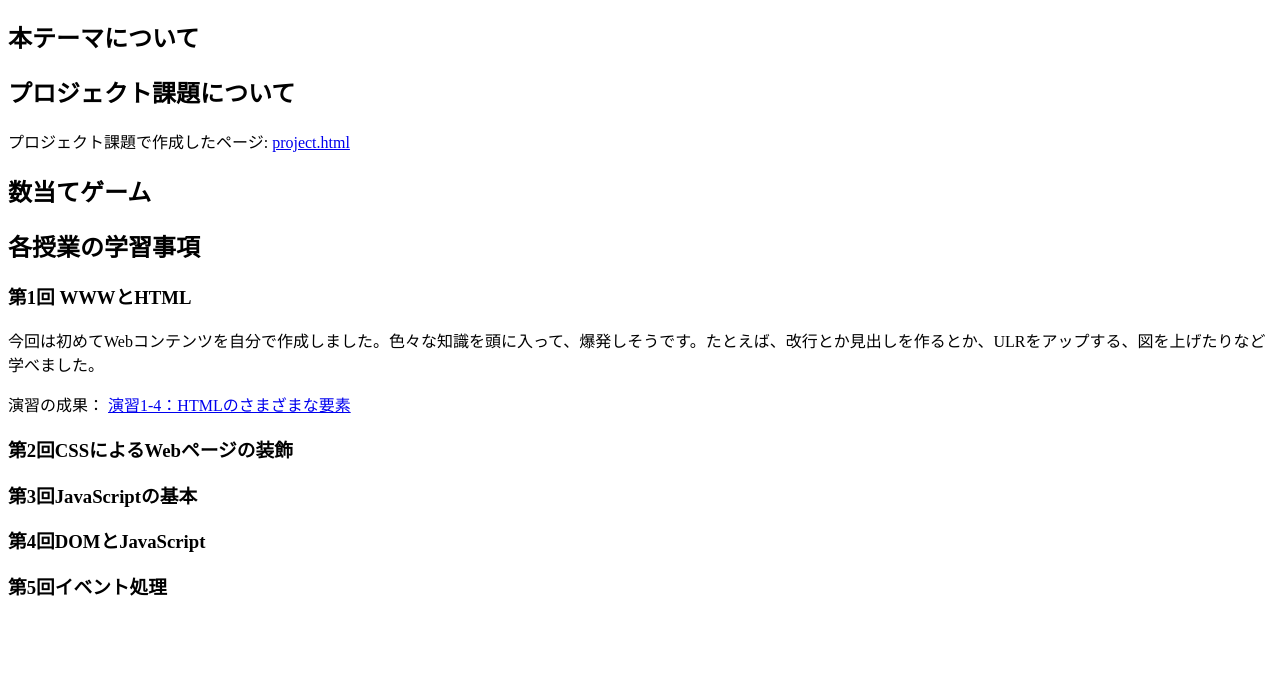
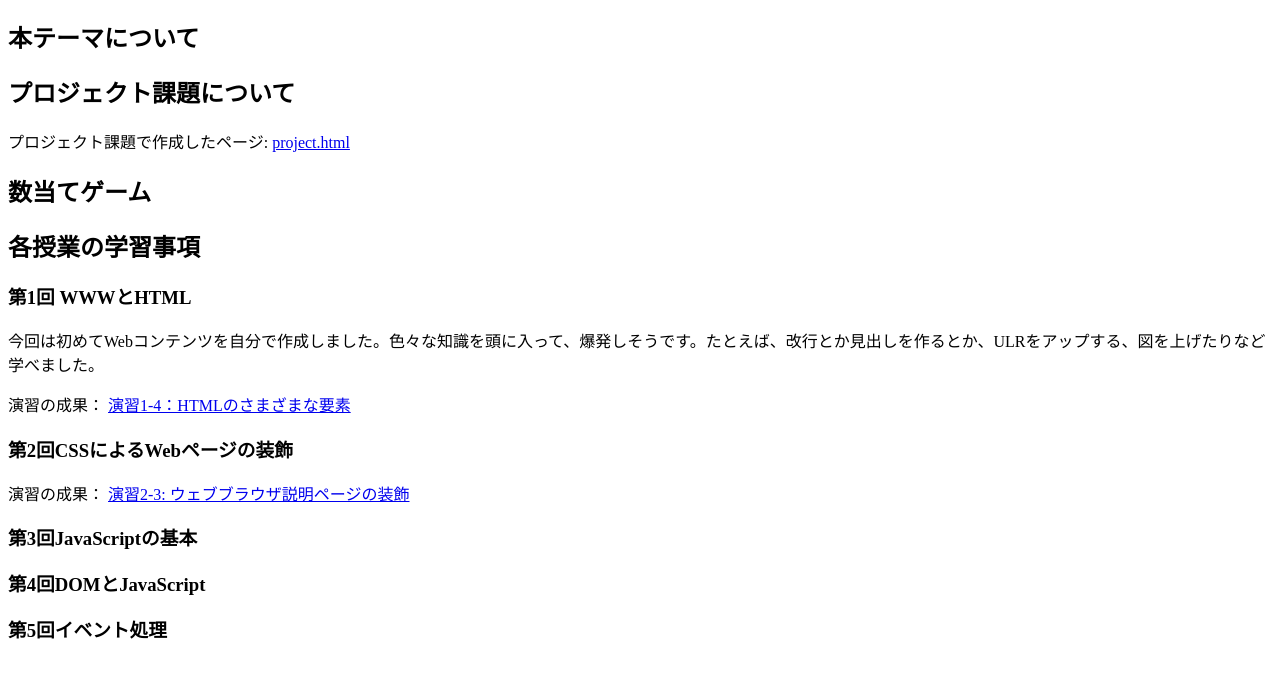
Before and after one commit to G484662024/medialabo, a plain HTML site: page index.html in a window 1280 px wide. Shown: the part 70-748 px from the top of the page. Drawn offline with Linux system fonts and the light colour scheme.

Commit message:
第１回課題完了

```diff
--- a/index.html
+++ b/index.html
@@ -3,24 +3,30 @@
   <head>
     <meta charset="utf-8">
     <title>My test page</title>
+     <link rel="stylesheet" href="style.css">
   </head>
+  <div>
   <body>
     <h1>「Webコンテンツ作成」の成果</h1>
-    <h2>本テーマについて</h2>
-    <h2>プロジェクト課題について</h2>
+    <div id="div1"><h2>本テーマについて</h2>
+     </div>
+    <div id="div2"><h2>プロジェクト課題について</h2></div>
     <p>プロジェクト課題で作成したページ:
       <a href="project.html"
       target="_blank">project.html</a>
     </p>
-    <h2>数当てゲーム</h2>
-    <h2>各授業の学習事項</h2>
+    <div id="div3"><h2>数当てゲーム</h2></div>
+    <div id="div4"><h2>各授業の学習事項</h2></div>
     <h3>第1回 WWWとHTML</h3>
     <p>今回は初めてWebコンテンツを自分で作成しました。色々な知識を頭に入って、爆発しそうです。たとえば、改行とか見出しを作るとか、ULRをアップする、図を上げたりなど学べました。</p>
     <p>演習の成果：
-      <a href="practice-html"
+      <a href="practice-html/elements.html"
       target="_blank">演習1-4：HTMLのさまざまな要素</a>
     </p>
     <h3>第2回CSSによるWebページの装飾</h3>
+    <p></p>
+    <p>演習の成果： <a href="browser-intro.html"
+      target="_blank">演習2-3: ウェブブラウザ説明ページの装飾</a></p>
     <h3>第3回JavaScriptの基本</h3>
     <h3>第4回DOMとJavaScript</h3>
     <h3>第5回イベント処理</h3>
```
